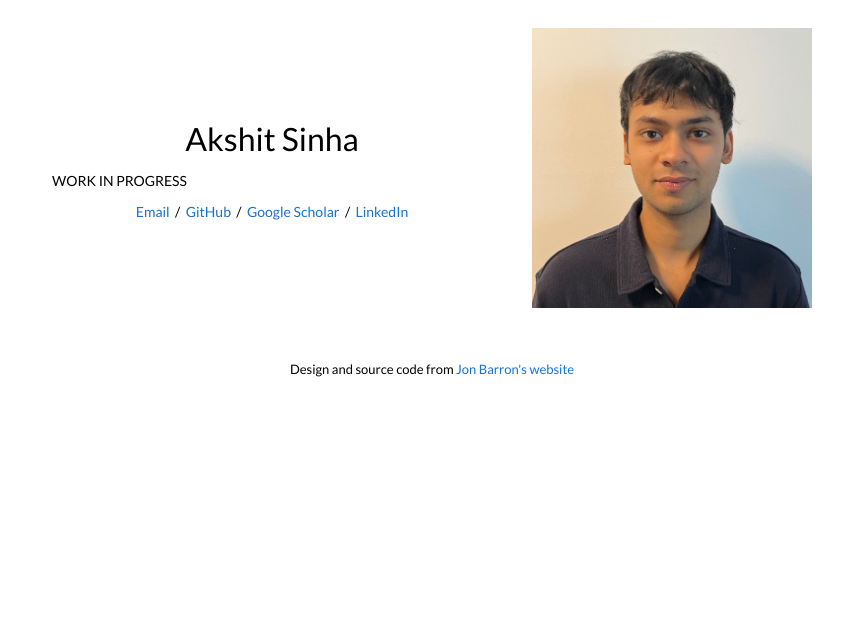
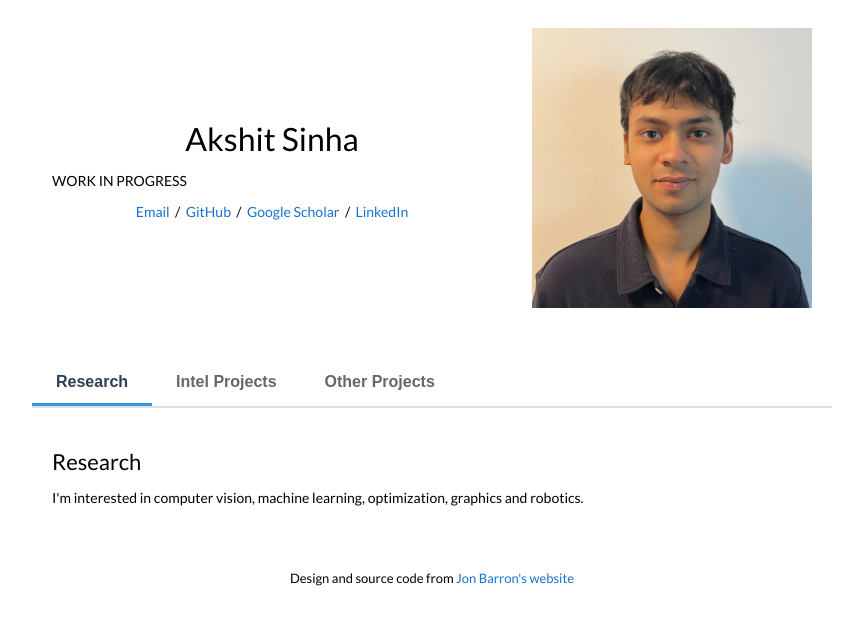
Before and after one commit to viciousAegis/viciousAegis.github.io, a Jekyll site: the page built from _posts/2010-06-22-gina.markdown, in a window 1280 px wide. Shown: the top 625 px of the page, without its empty margins (208-1051 px from the left). Built offline with Jekyll 4.4.1, drawn with Linux system fonts in a browser that asks for light colours.

Commit message:
Add tabbed content layout for research, Intel projects, and other projects

```diff
--- a/_layouts/default.html
+++ b/_layouts/default.html
@@ -21,6 +21,54 @@
   <link rel="stylesheet" type="text/css" href="{{ site.baseurl }}/style.css" />
   <link rel="canonical" href="{{ page.url | replace:'index.html','' | prepend: site.baseurl | prepend: site.url }}">
   <link href="https://fonts.googleapis.com/css?family=Lato:400,700,400italic,700italic" rel="stylesheet" type="text/css">
+
+  <style>
+    .tabs {
+      margin-top: 30px;
+    }
+
+    .tab-headers {
+      display: flex;
+      border-bottom: 2px solid #e0e0e0;
+      margin-bottom: 20px;
+    }
+
+    .tab-header {
+      padding: 12px 24px;
+      cursor: pointer;
+      background: none;
+      border: none;
+      font-size: 16px;
+      font-weight: 600;
+      color: #666;
+      transition: all 0.3s ease;
+      border-bottom: 3px solid transparent;
+    }
+
+    .tab-header:hover {
+      color: #333;
+      background-color: #f5f5f5;
+    }
+
+    .tab-header.active {
+      color: #2c3e50;
+      border-bottom-color: #3498db;
+    }
+
+    .tab-content {
+      display: none;
+    }
+
+    .tab-content.active {
+      display: block;
+      animation: fadeIn 0.3s ease-in;
+    }
+
+    @keyframes fadeIn {
+      from { opacity: 0; transform: translateY(10px); }
+      to { opacity: 1; transform: translateY(0); }
+    }
+  </style>
 
 </head>
 
@@ -58,7 +106,18 @@
           </tr>
         </table>
 
-        <!-- <table style="width:100%;border:0px;border-spacing:0px;border-collapse:separate;margin-right:auto;margin-left:auto;">
+        <!-- Tabbed Content Section -->
+        <div class="tabs">
+          <!-- Tab Headers -->
+          <div class="tab-headers">
+            <button class="tab-header active" onclick="switchTab(event, 'research')">Research</button>
+            <button class="tab-header" onclick="switchTab(event, 'intel')">Intel Projects</button>
+            <button class="tab-header" onclick="switchTab(event, 'other')">Other Projects</button>
+          </div>
+
+          <!-- Research Tab Content -->
+          <div id="research" class="tab-content active">
+            <table style="width:100%;border:0px;border-spacing:0px;border-collapse:separate;margin-right:auto;margin-left:auto;">
               <tr>
                 <td style="padding:2.5%;width:100%;vertical-align:middle">
                   <h2>Research</h2>
@@ -69,7 +128,6 @@
               </tr>
             </table>
             <table style="width:100%;border:0px;border-spacing:0px;border-collapse:separate;margin-right:auto;margin-left:auto;">
-
               {% for post in site.posts %}
               {% for cat in post.categories %}
               {% if cat == 'research' %}
@@ -81,7 +139,6 @@
                   <h3>{{post.title}}</h3>
                   <br>
                   {{post.authors}}
-
                   <br>
                   <em>{{post.venue}}</em>, {{ post.date | date: "%Y" }}
                   <br>
@@ -114,20 +171,19 @@
               {% endfor %}
               {% endfor %}
             </table>
-        <br>
-        <br>
-        <br>
+          </div>
+
+          <!-- Intel Projects Tab Content -->
+          <div id="intel" class="tab-content">
             <table style="width:100%;border:0px;border-spacing:0px;border-collapse:separate;margin-right:auto;margin-left:auto;">
               <tr>
                 <td style="padding:2.5%;width:100%;vertical-align:middle">
                   <h2>Intel Projects</h2>
-              <p>Besides my work on the RealSense depth sensors and the publications above, a sampling of my publicly disclosed work
-              </p>
+                  <p>Besides my work on the RealSense depth sensors and the publications above, a sampling of my publicly disclosed work</p>
                 </td>
               </tr>
             </table>
             <table style="width:100%;border:0px;border-spacing:0px;border-collapse:separate;margin-right:auto;margin-left:auto;">
-
               {% for post in site.posts %}
               {% for cat in post.categories %}
               {% if cat == 'Intel' %}
@@ -141,7 +197,6 @@
                   <em>{{post.categories}} {{post.course}}</em>
                   <br>
                   {{ post.date | date: "%Y-%m-%d" }}
-
                   <br>
                   {% if post.website %}
                   <a href="{{post.website}}">website</a> /
@@ -181,20 +236,19 @@
               {% endfor %}
               {% endfor %}
             </table>
-        <br>
-        <br>
-        <br>
+          </div>
+
+          <!-- Other Projects Tab Content -->
+          <div id="other" class="tab-content">
             <table style="width:100%;border:0px;border-spacing:0px;border-collapse:separate;margin-right:auto;margin-left:auto;">
               <tr>
                 <td style="padding:2.5%;width:100%;vertical-align:middle">
                   <h2>Other Projects</h2>
-              <p> These include coursework, side projects and unpublished research work.
-              </p>
+                  <p>These include coursework, side projects and unpublished research work.</p>
                 </td>
               </tr>
             </table>
             <table style="width:100%;border:0px;border-spacing:0px;border-collapse:separate;margin-right:auto;margin-left:auto;">
-
               {% for post in site.posts %}
               {% for cat in post.categories %}
               {% if cat != 'research' and cat != 'Intel' %}
@@ -208,7 +262,6 @@
                   <em>{{post.categories}} {{post.course}}</em>
                   <br>
                   {{ post.date | date: "%Y-%m-%d" }}
-
                   <br>
                   {% if post.website %}
                   <a href="{{post.website}}">website</a> /
@@ -247,7 +300,9 @@
               {% endif %}
               {% endfor %}
               {% endfor %}
-        </table> -->
+            </table>
+          </div>
+        </div>
 
         <table style="width:100%;border:0px;border-spacing:0px;border-collapse:separate;margin-right:auto;margin-left:auto;">
           <tr>
@@ -262,6 +317,26 @@
       </td>
     </tr>
   </table>
+
+  <script>
+    function switchTab(evt, tabName) {
+      // Hide all tab contents
+      var tabContents = document.getElementsByClassName("tab-content");
+      for (var i = 0; i < tabContents.length; i++) {
+        tabContents[i].classList.remove("active");
+      }
+
+      // Remove active class from all tab headers
+      var tabHeaders = document.getElementsByClassName("tab-header");
+      for (var i = 0; i < tabHeaders.length; i++) {
+        tabHeaders[i].classList.remove("active");
+      }
+
+      // Show the selected tab content and mark header as active
+      document.getElementById(tabName).classList.add("active");
+      evt.currentTarget.classList.add("active");
+    }
+  </script>
 </body>
 
 </html>
```
Lines whose indentation alone changed are shown as unchanged.
